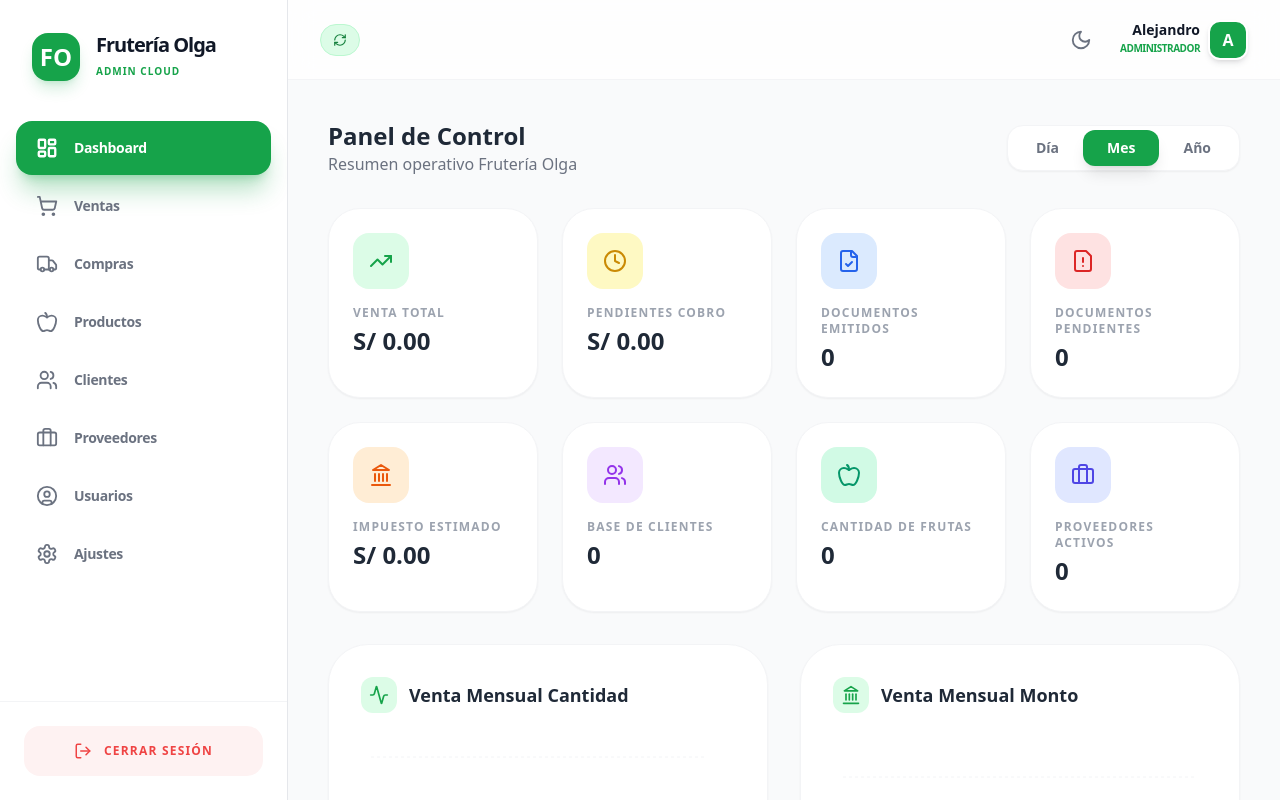
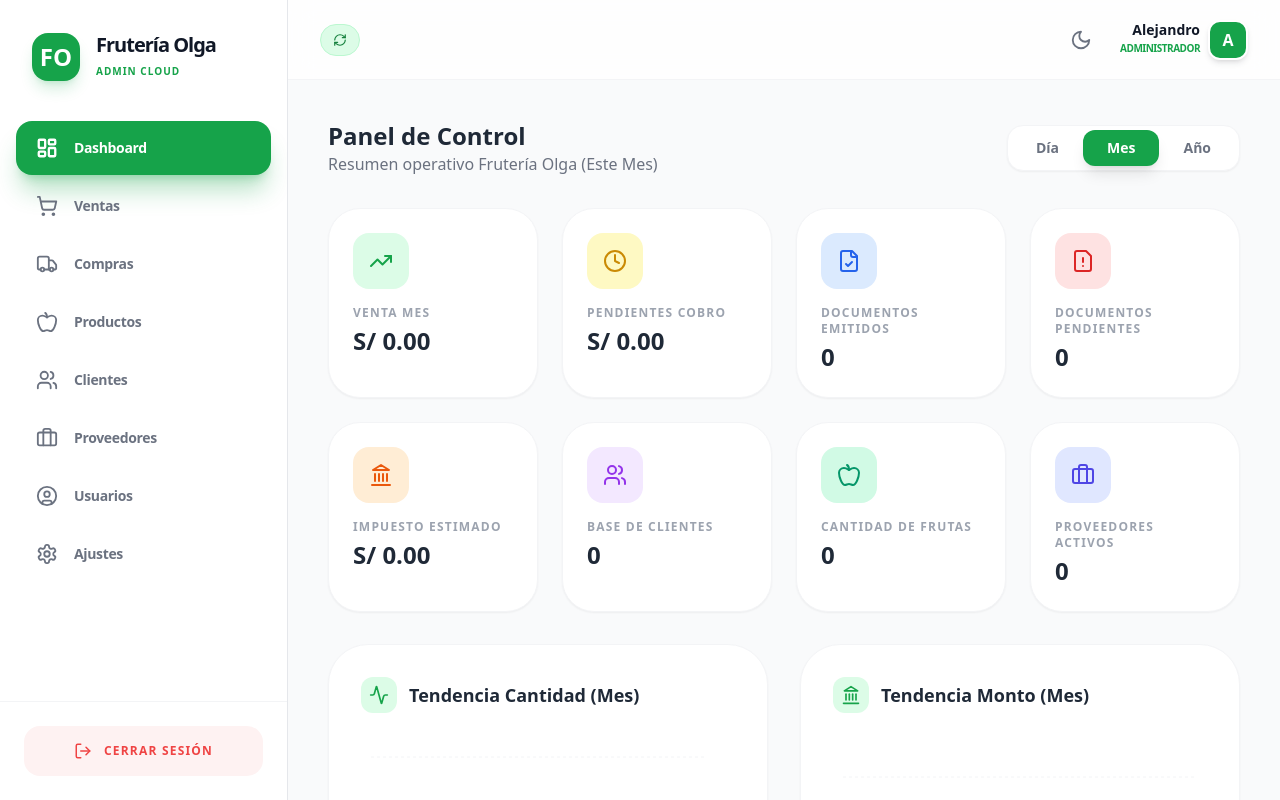
Before and after one commit to arojadoii-web/sistema-olga, a React (Vite) app: page / in a window 1280 px wide. Both pictures are taken after a click on the button "Entrar al Sistema". Built offline with nearby package versions, Linux system fonts and the light colour scheme; no server answers; the database is empty.

Commit message:
Actualización Dashboard

```diff
--- a/components/Dashboard.tsx
+++ b/components/Dashboard.tsx
@@ -1,4 +1,3 @@
-
 
 import React, { useMemo, useState } from 'react';
 import { useStore } from '../store';
@@ -12,69 +11,112 @@ const Dashboard: React.FC = () => {
   const { state } = useStore();
   const [filter, setFilter] = useState<'Día' | 'Mes' | 'Año'>('Mes');
 
+  const now = new Date();
+  const todayStr = now.toISOString().split('T')[0];
+  const currentMonthStr = todayStr.substring(0, 7);
+  const currentYearStr = todayStr.substring(0, 4);
+
+  // 1. Filtrar ventas según el periodo seleccionado para KPIs y Listas
+  const filteredSales = useMemo(() => {
+    return state.sales.filter(s => {
+      if (s.saleStatus === 'Anulado') return false;
+      if (filter === 'Día') return s.date === todayStr;
+      if (filter === 'Mes') return s.date.startsWith(currentMonthStr);
+      return s.date.startsWith(currentYearStr);
+    });
+  }, [state.sales, filter, todayStr, currentMonthStr, currentYearStr]);
+
   const stats = useMemo(() => {
-    const totalSales = state.sales.reduce((acc, s) => s.saleStatus !== 'Anulado' ? acc + s.total : acc, 0);
-    const pendingSales = state.sales.filter(s => s.saleStatus === 'Pendiente').reduce((acc, s) => acc + s.total, 0);
-    const canceledSales = state.sales.filter(s => s.saleStatus === 'Cancelado').reduce((acc, s) => acc + s.total, 0);
+    const totalSales = filteredSales.reduce((acc, s) => acc + s.total, 0);
+    const pendingSales = filteredSales.filter(s => s.saleStatus === 'Pendiente').reduce((acc, s) => acc + s.total, 0);
+    const canceledSales = filteredSales.filter(s => s.saleStatus === 'Cancelado').reduce((acc, s) => acc + s.total, 0);
     const tax = totalSales * 0.015;
-    const productsSold = state.sales.reduce((acc, s) => acc + s.items.reduce((sum, item) => sum + item.quantity, 0), 0);
+    const productsSold = filteredSales.reduce((acc, s) => acc + s.items.reduce((sum, item) => sum + item.quantity, 0), 0);
     const clientCount = state.clients.length;
 
-    const docsEmitidos = state.sales.filter(s => s.docStatus === 'Emitido').length;
-    const docsPendientes = state.sales.filter(s => s.docStatus === 'Pendiente').length;
+    const docsEmitidos = filteredSales.filter(s => s.docStatus === 'Emitido').length;
+    const docsPendientes = filteredSales.filter(s => s.docStatus === 'Pendiente').length;
 
     const productCount = state.products.length;
     const supplierCount = state.suppliers.length;
 
     return { totalSales, pendingSales, canceledSales, tax, productsSold, clientCount, docsEmitidos, docsPendientes, productCount, supplierCount };
-  }, [state.sales, state.clients, state.products, state.suppliers]);
+  }, [filteredSales, state.clients, state.products, state.suppliers]);
 
-  const monthlySalesData = useMemo(() => {
-    const currentYear = new Date().getFullYear();
+  // 2. Generar datos dinámicos para los gráficos según el filtro
+  const dynamicChartData = useMemo(() => {
+    if (filter === 'Año') {
       const months = ['Ene', 'Feb', 'Mar', 'Abr', 'May', 'Jun', 'Jul', 'Ago', 'Sep', 'Oct', 'Nov', 'Dic'];
-    const data = months.map(m => ({ name: m, ventas: 0, cantidad: 0 }));
+      return months.map((m, i) => {
+        const monthSales = state.sales.filter(s => {
+          const [y, mm] = s.date.split('-').map(Number);
+          return s.saleStatus !== 'Anulado' && y === parseInt(currentYearStr) && mm === i + 1;
+        });
+        return {
+          name: m,
+          ventas: monthSales.reduce((acc, s) => acc + s.total, 0),
+          cantidad: monthSales.length
+        };
+      });
+    }
 
-    state.sales.forEach(sale => {
-      if (sale.saleStatus !== 'Anulado') {
-        const [year, month] = sale.date.split('-').map(Number);
-        if (year === currentYear) {
-          const amount = state.currency === 'PEN' ? sale.total : sale.total / state.exchangeRate;
-          data[month - 1].ventas += amount;
-          data[month - 1].cantidad += 1;
+    if (filter === 'Mes') {
+      const daysInMonth = new Date(now.getFullYear(), now.getMonth() + 1, 0).getDate();
+      const data = [];
+      for (let i = 1; i <= daysInMonth; i++) {
+        const dStr = `${currentMonthStr}-${String(i).padStart(2, '0')}`;
+        const daySales = state.sales.filter(s => s.saleStatus !== 'Anulado' && s.date === dStr);
+        data.push({
+          name: String(i),
+          ventas: daySales.reduce((acc, s) => acc + s.total, 0),
+          cantidad: daySales.length
+        });
       }
+      return data;
     }
+
+    if (filter === 'Día') {
+      // Para día, mostramos los últimos 7 días incluyendo hoy para dar perspectiva
+      const data = [];
+      for (let i = 6; i >= 0; i--) {
+        const d = new Date();
+        d.setDate(d.getDate() - i);
+        const dStr = d.toISOString().split('T')[0];
+        const daySales = state.sales.filter(s => s.saleStatus !== 'Anulado' && s.date === dStr);
+        data.push({
+          name: dStr.split('-').slice(1).join('/'),
+          ventas: daySales.reduce((acc, s) => acc + s.total, 0),
+          cantidad: daySales.length
         });
-
+      }
       return data;
-  }, [state.sales, state.currency, state.exchangeRate]);
+    }
+    return [];
+  }, [state.sales, filter, currentYearStr, currentMonthStr]);
 
   const topFruits = useMemo(() => {
     const counts: Record<string, number> = {};
-    state.sales.forEach(s => {
-      if (s.saleStatus !== 'Anulado') {
+    filteredSales.forEach(s => {
       s.items.forEach(item => {
         counts[item.productName] = (counts[item.productName] || 0) + item.quantity;
       });
-      }
     });
     return Object.entries(counts)
       .map(([name, qty]) => ({ name, qty }))
       .sort((a, b) => b.qty - a.qty)
       .slice(0, 5);
-  }, [state.sales]);
+  }, [filteredSales]);
 
   const topClients = useMemo(() => {
     const totals: Record<string, number> = {};
-    state.sales.forEach(s => {
-      if (s.saleStatus !== 'Anulado') {
+    filteredSales.forEach(s => {
       totals[s.clientName] = (totals[s.clientName] || 0) + s.total;
-      }
     });
     return Object.entries(totals)
       .map(([name, total]) => ({ name, total }))
       .sort((a, b) => b.total - a.total)
       .slice(0, 5);
-  }, [state.sales]);
+  }, [filteredSales]);
 
   const pieData = [
     { name: 'Cancelado', value: stats.canceledSales },
@@ -115,7 +157,7 @@ const Dashboard: React.FC = () => {
       <div className="flex flex-col md:flex-row md:items-center justify-between gap-4">
         <div>
           <h2 className="text-2xl font-black text-gray-800 dark:text-white">Panel de Control</h2>
-          <p className="text-gray-500 dark:text-gray-400">Resumen operativo Frutería Olga</p>
+          <p className="text-gray-500 dark:text-gray-400">Resumen operativo Frutería Olga ({filter === 'Día' ? 'Hoy' : filter === 'Mes' ? 'Este Mes' : 'Este Año'})</p>
         </div>
         <div className="flex bg-white dark:bg-gray-800 p-1 rounded-2xl shadow-sm border border-gray-100 dark:border-gray-700">
           {['Día', 'Mes', 'Año'].map((f) => (
@@ -131,7 +173,7 @@ const Dashboard: React.FC = () => {
       </div>
 
       <div className="grid grid-cols-1 sm:grid-cols-2 lg:grid-cols-4 gap-6">
-        <KpiCard title="Venta Total" value={formatMoney(stats.totalSales)} icon={TrendingUp} color="green" />
+        <KpiCard title={`Venta ${filter}`} value={formatMoney(stats.totalSales)} icon={TrendingUp} color="green" />
         <KpiCard title="Pendientes Cobro" value={formatMoney(stats.pendingSales)} icon={Clock} color="yellow" />
         <KpiCard title="Documentos Emitidos" value={stats.docsEmitidos.toString()} icon={FileCheck} color="blue" />
         <KpiCard title="Documentos Pendientes" value={stats.docsPendientes.toString()} icon={FileWarning} color="red" />
@@ -148,11 +190,11 @@ const Dashboard: React.FC = () => {
             <div className="p-2 bg-primary-100 dark:bg-primary-900/30 text-primary-600 rounded-xl">
               <Activity size={20} />
             </div>
-            <h3 className="text-lg font-black text-gray-800 dark:text-white">Venta Mensual Cantidad</h3>
+            <h3 className="text-lg font-black text-gray-800 dark:text-white">Tendencia Cantidad ({filter})</h3>
           </div>
           <div className="h-[300px]">
             <ResponsiveContainer width="100%" height="100%">
-              <AreaChart data={monthlySalesData} margin={{ top: 20, right: 30, left: 10, bottom: 0 }}>
+              <AreaChart data={dynamicChartData} margin={{ top: 20, right: 30, left: 10, bottom: 0 }}>
                 <defs>
                   <linearGradient id="colorQty" x1="0" y1="0" x2="0" y2="1">
                     <stop offset="5%" stopColor="#22c55e" stopOpacity={0.3}/>
@@ -164,8 +206,8 @@ const Dashboard: React.FC = () => {
                   dataKey="name"
                   axisLine={false}
                   tickLine={false}
-                  interval={0}
-                  tick={{fill: isDark ? '#9ca3af' : '#6b7280', fontWeight: 'bold'}}
+                  interval={filter === 'Mes' ? 2 : 0}
+                  tick={{fill: isDark ? '#9ca3af' : '#6b7280', fontWeight: 'bold', fontSize: 10}}
                 />
                 <YAxis axisLine={false} tickLine={false} tick={{fill: isDark ? '#9ca3af' : '#6b7280'}} hide />
                 <Tooltip
@@ -183,7 +225,7 @@ const Dashboard: React.FC = () => {
                     dataKey="cantidad"
                     position="top"
                     formatter={(v: number) => v > 0 ? v : ''}
-                    style={{ fill: isDark ? '#ffffff' : '#16a34a', fontWeight: 'black', fontSize: '11px' }}
+                    style={{ fill: isDark ? '#ffffff' : '#16a34a', fontWeight: 'black', fontSize: '9px' }}
                   />
                 </Area>
               </AreaChart>
@@ -196,18 +238,18 @@ const Dashboard: React.FC = () => {
             <div className="p-2 bg-primary-100 dark:bg-primary-900/30 text-primary-600 rounded-xl">
               <Landmark size={20} />
             </div>
-            <h3 className="text-lg font-black text-gray-800 dark:text-white">Venta Mensual Monto</h3>
+            <h3 className="text-lg font-black text-gray-800 dark:text-white">Tendencia Monto ({filter})</h3>
           </div>
           <div className="h-[300px]">
             <ResponsiveContainer width="100%" height="100%">
-              <BarChart data={monthlySalesData} margin={{ top: 40, right: 10, left: 10, bottom: 0 }}>
+              <BarChart data={dynamicChartData} margin={{ top: 40, right: 10, left: 10, bottom: 0 }}>
                 <CartesianGrid strokeDasharray="3 3" vertical={false} stroke={isDark ? '#374151' : '#f3f4f6'} />
                 <XAxis
                   dataKey="name"
                   axisLine={false}
                   tickLine={false}
-                  interval={0}
-                  tick={{fill: isDark ? '#9ca3af' : '#6b7280', fontWeight: 'bold'}}
+                  interval={filter === 'Mes' ? 2 : 0}
+                  tick={{fill: isDark ? '#9ca3af' : '#6b7280', fontWeight: 'bold', fontSize: 10}}
                 />
                 <YAxis axisLine={false} tickLine={false} tick={{fill: isDark ? '#9ca3af' : '#6b7280'}} hide />
                 <Tooltip
@@ -220,7 +262,7 @@ const Dashboard: React.FC = () => {
                     dataKey="ventas"
                     position="top"
                     formatter={(v: number) => v > 0 ? `S/ ${v.toLocaleString()}` : ''}
-                    style={{ fill: isDark ? '#ffffff' : '#16a34a', fontWeight: 'black', fontSize: '11px' }}
+                    style={{ fill: isDark ? '#ffffff' : '#16a34a', fontWeight: 'black', fontSize: '9px' }}
                   />
                 </Bar>
               </BarChart>
@@ -231,7 +273,7 @@ const Dashboard: React.FC = () => {
 
       <div className="grid grid-cols-1 lg:grid-cols-2 gap-8">
         <div className="bg-white dark:bg-gray-800 p-8 rounded-[2.5rem] shadow-sm border border-gray-100 dark:border-gray-700">
-          <h3 className="text-lg font-black mb-6 text-gray-800 dark:text-white">Estado Financiero de Ventas</h3>
+          <h3 className="text-lg font-black mb-6 text-gray-800 dark:text-white">Estado Financiero ({filter})</h3>
           <div className="h-[300px]">
             <ResponsiveContainer width="100%" height="100%">
               <PieChart margin={{ top: 20, right: 20, bottom: 20, left: 20 }}>
@@ -266,7 +308,7 @@ const Dashboard: React.FC = () => {
         </div>
 
         <div className="bg-white dark:bg-gray-800 p-8 rounded-[2.5rem] shadow-sm border border-gray-100 dark:border-gray-700">
-          <h3 className="text-lg font-black mb-6 text-gray-800 dark:text-white">Frutas más Vendidas</h3>
+          <h3 className="text-lg font-black mb-6 text-gray-800 dark:text-white">Frutas más Vendidas ({filter})</h3>
           <div className="h-[300px]">
             <ResponsiveContainer width="100%" height="100%">
               <BarChart layout="vertical" data={topFruits} margin={{ left: 40, right: 40 }}>
@@ -290,14 +332,12 @@ const Dashboard: React.FC = () => {
         </div>
       </div>
 
-
       <div className="bg-white dark:bg-gray-800 p-8 rounded-[2.5rem] shadow-sm border border-gray-100 dark:border-gray-700">
-        <h3 className="text-lg font-black mb-6 text-gray-800 dark:text-white">Top Clientes (Mayor Compra)</h3>
+        <h3 className="text-lg font-black mb-6 text-gray-800 dark:text-white">Top Clientes ({filter})</h3>
         <div className="h-[350px]">
           <ResponsiveContainer width="100%" height="100%">
             <BarChart data={topClients} margin={{ top: 25 }}>
               <CartesianGrid strokeDasharray="3 3" vertical={false} stroke={isDark ? '#374151' : '#f3f4f6'} />
-              {/* tickFormatter añadido para mostrar solo el primer nombre */}
               <XAxis
                 dataKey="name"
                 axisLine={false}
```
Lines whose indentation alone changed are shown as unchanged.
